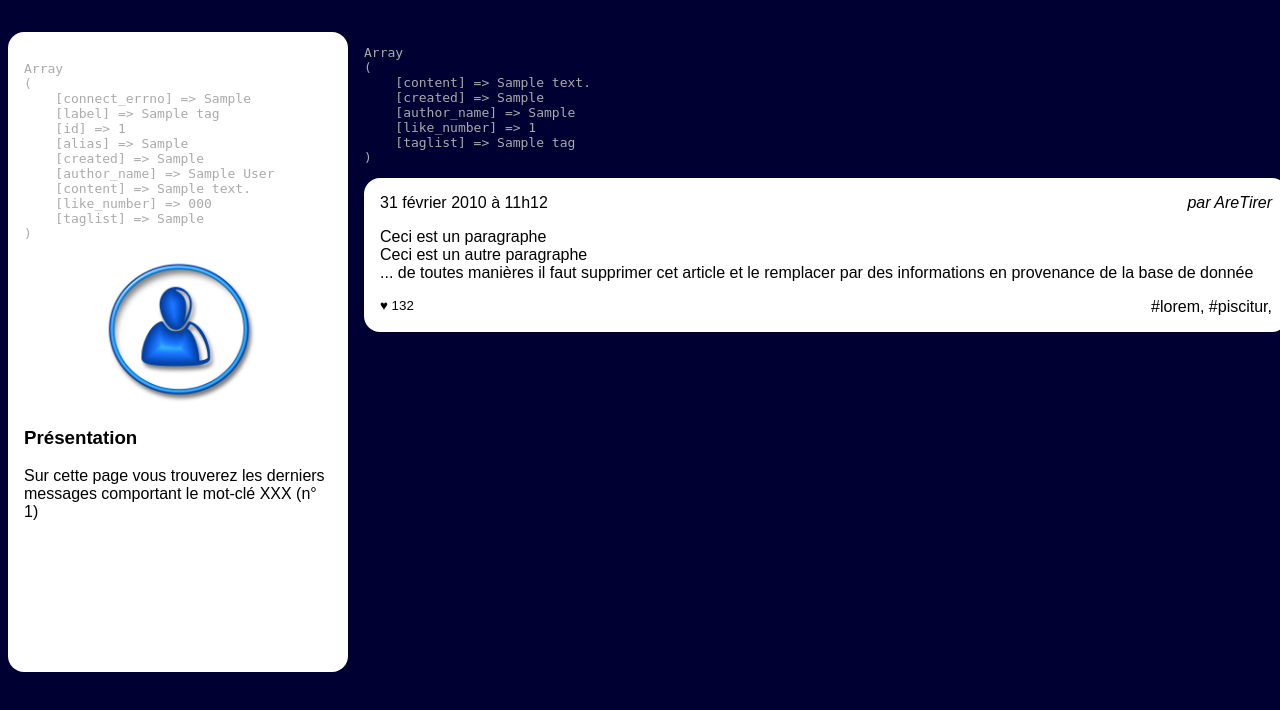
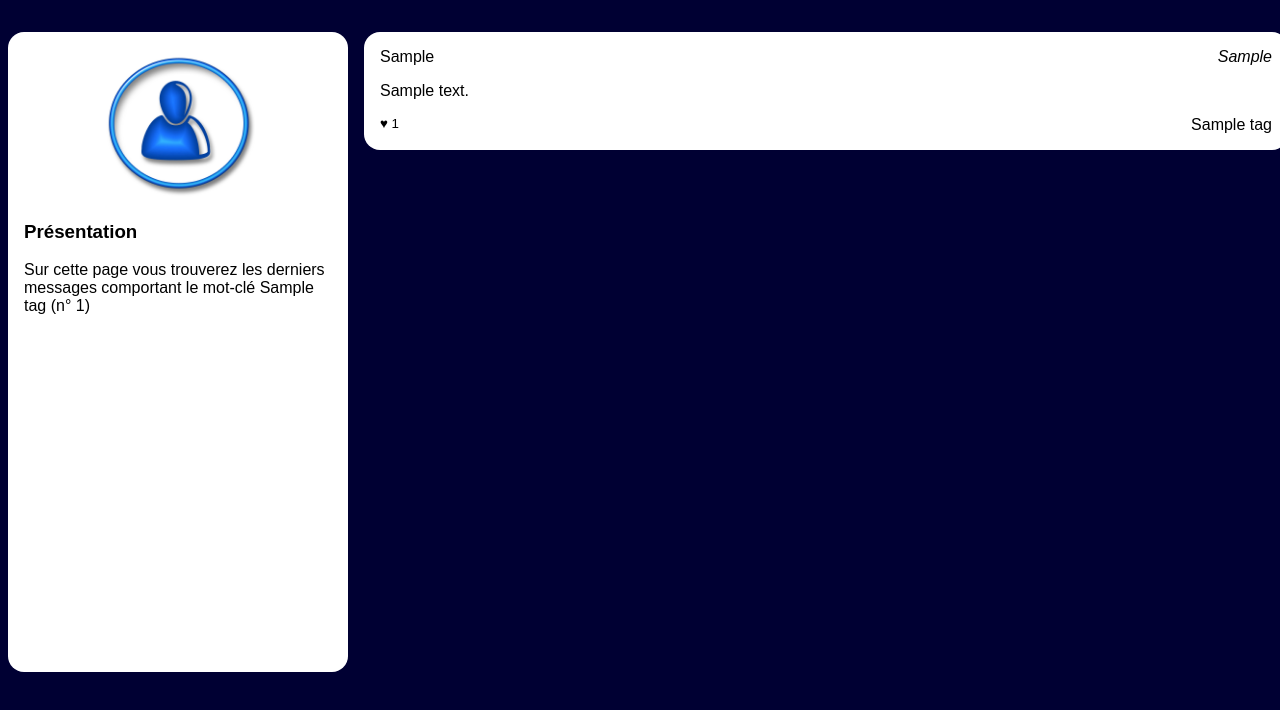
Before and after one commit to adatechschool/projet-collectif-reseau-social-php-cgpt-chefteam, a PHP site: page /tags.php?tag_id=1 in a window 1280 px wide. Shown: the part 90-800 px from the top of the page. Run offline with PHP 8.4, Linux system fonts and the light colour scheme; tables that the repository leaves empty or names only in its code hold one stand-in row (values such as "Sample post").

Commit message:
tags php done

```diff
--- a/Niveau1/tags.php
+++ b/Niveau1/tags.php
@@ -52,13 +52,13 @@
                 $lesInformations = $mysqli->query($laQuestionEnSql);
                 $tag = $lesInformations->fetch_assoc();
                 //@todo: afficher le résultat de la ligne ci dessous, remplacer XXX par le label et effacer la ligne ci-dessous
-                echo "<pre>" . print_r($tag, 1) . "</pre>";
+                /* echo "<pre>" . print_r($tag, 1) . "</pre>"; */
                 ?>
                 <img src="user.jpg" alt="Portrait de l'utilisatrice"/>
                 <section>
                     <h3>Présentation</h3>
                     <p>Sur cette page vous trouverez les derniers messages comportant
-                        le mot-clé XXX
+                        le mot-clé <?php echo $tag['label'] ?>
                         (n° <?php echo $tagId ?>)
                     </p>
 
@@ -97,24 +97,19 @@
                 while ($post = $lesInformations->fetch_assoc())
                 {
 
-                    echo "<pre>" . print_r($post, 1) . "</pre>";
+                    /* echo "<pre>" . print_r($post, 1) . "</pre>"; */
                     ?>
                     <article>
                         <h3>
-                            <time datetime='2020-02-01 11:12:13' >31 février 2010 à 11h12</time>
+                            <time datetime='2020-02-01 11:12:13' ><?php echo $post['created'] ?></time>
                         </h3>
-                        <address>par AreTirer</address>
+                        <address><?php echo $post['author_name'] ?></address>
                         <div>
-                            <p>Ceci est un paragraphe</p>
-                            <p>Ceci est un autre paragraphe</p>
-                            <p>... de toutes manières il faut supprimer cet
-                                article et le remplacer par des informations en
-                                provenance de la base de donnée</p>
+                            <p><?php echo $post['content'] ?></p>
                         </div>
                         <footer>
-                            <small>♥ 132</small>
-                            <a href="">#lorem</a>,
-                            <a href="">#piscitur</a>,
+                            <small>♥ <?php echo $post['like_number'] ?></small>
+                            <a href=""><?php echo $post['taglist'] ?></a>
                         </footer>
                     </article>
                 <?php } ?>
```
